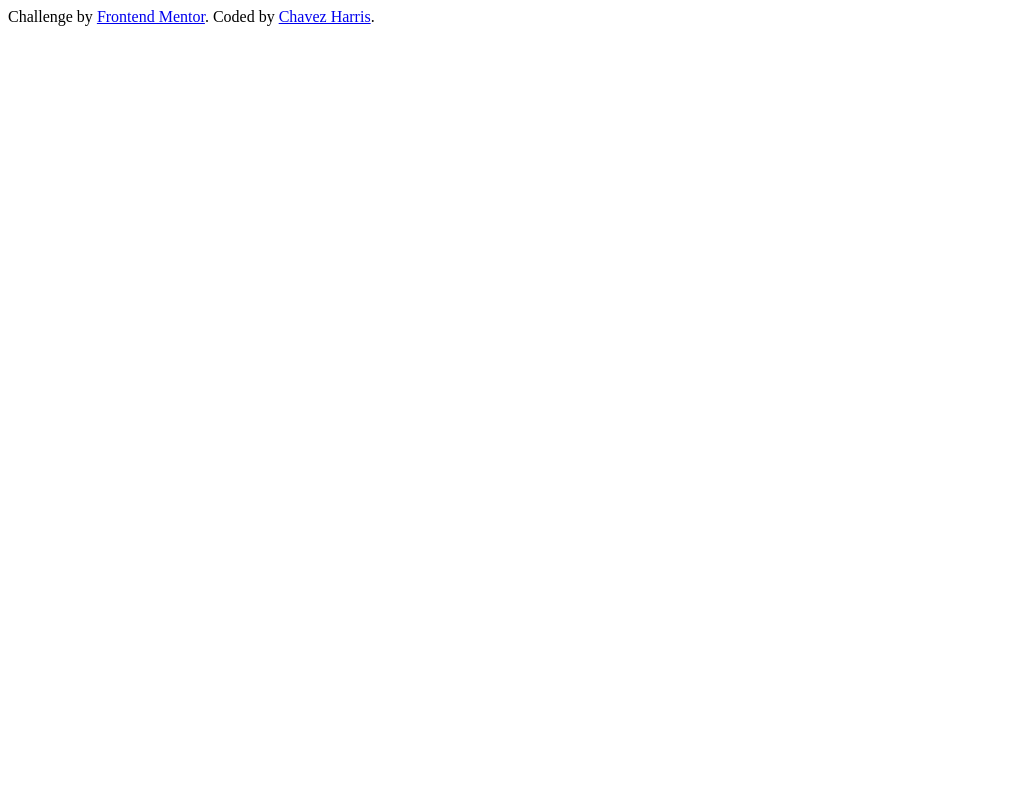
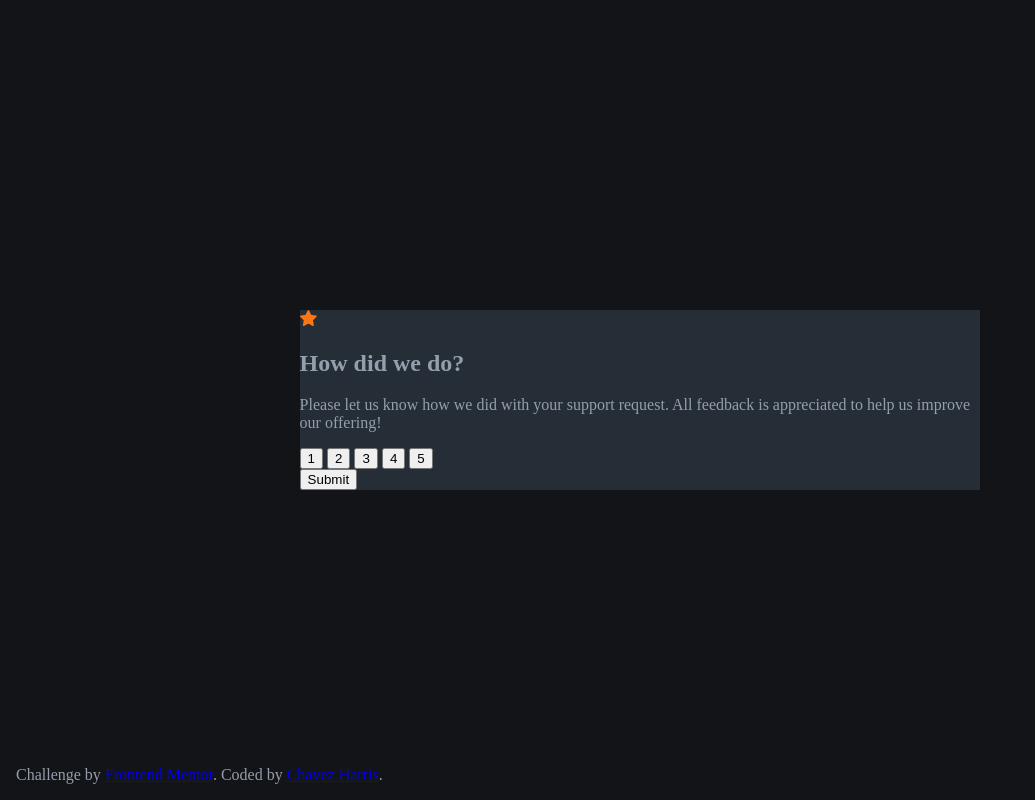
Before and after one commit to codedbychavez/interactive-rating-component, a website built with Parcel: page src/index.html in a window 1280 px wide. Shown: the whole page, without its empty margins (0-1035 px from the left). Built offline with nearby package versions, Linux system fonts and the light colour scheme.

Commit message:
Initial commit

```diff
--- a/package.json
+++ b/package.json
@@ -8,5 +8,8 @@
   "devDependencies": {
     "@parcel/transformer-sass": "2.8.0",
     "parcel": "^2.8.0"
+  },
+  "dependencies": {
+    "package.json": "^2.0.1"
   }
 }
--- a/src/index.html
+++ b/src/index.html
@@ -4,12 +4,42 @@
   <meta charset="UTF-8">
   <meta http-equiv="X-UA-Compatible" content="IE=edge">
   <meta name="viewport" content="width=device-width, initial-scale=1.0">
+  <link rel="icon" type="image/png" sizes="32x32" href="../images/favicon-32x32.png">
   <link rel="stylesheet" href="styles.scss">
-  <title>Document</title>
+  <title>Frontend Mentor | Interactive rating component</title>
 </head>
 <body>
   <main>
+    <div class="page-container">
+      <article class="card">
+        <div class="initial-state">
+          <div class="card-image bubble">
+            <img src="../images/icon-star.svg" alt="">
+          </div>
+          <h1 class="card-title">How did we do?</h1>
+          <p class="card-description">
+            Please let us know how we did with your support request. All feedback is appreciated
+            to help us improve our offering!</p>
+          <div class="card-numbers">
+            <button class="card-number">1</button>
+            <button class="card-number">2</button>
+            <button class="card-number">3</button>
+            <button class="card-number">4</button>
+            <button class="card-number">5</button>
+          </div>
+          <button class="card-button">Submit</button>
+        </div>
 
+        <div class="thank-you-state hide">
+          <div class="card-image"></div>
+          <div class="result">You selected 4 out of 5</div>
+          <h1 class="card-title"></h1>
+          <p class="card-description"></p>
+        </div>
+
+
+      </article>
+    </div>
   </main>
 
   <footer class="attribution">
--- a/src/styles.scss
+++ b/src/styles.scss
@@ -0,0 +1,42 @@
+*, *::before, *::after {
+  box-sizing: border-box;
+}
+
+body {
+  margin: 0;
+  padding: 0;
+  background-color: hsl(216, 12%, 8%);
+  color: hsl(217, 12%, 63%);
+  min-height: 100vh;
+  display: flex;
+  justify-content: center;
+  align-items: center;
+}
+
+.attribution {
+  position: absolute;
+  bottom: 1em;
+  left: 1em;
+}
+
+.hide {
+  display: none;
+}
+
+.show {
+  display: block;
+}
+
+.page-container {
+  max-width: 90%;
+  margin: 0 auto;
+}
+
+// Extensible styles
+.bubble {
+
+}
+
+.card {
+  background-color: hsl(213, 19%, 18%);
+}
```
Also changed, not shown: images/icon-star.svg (added), images/illustration-thank-you.svg (added), 1 other file.
